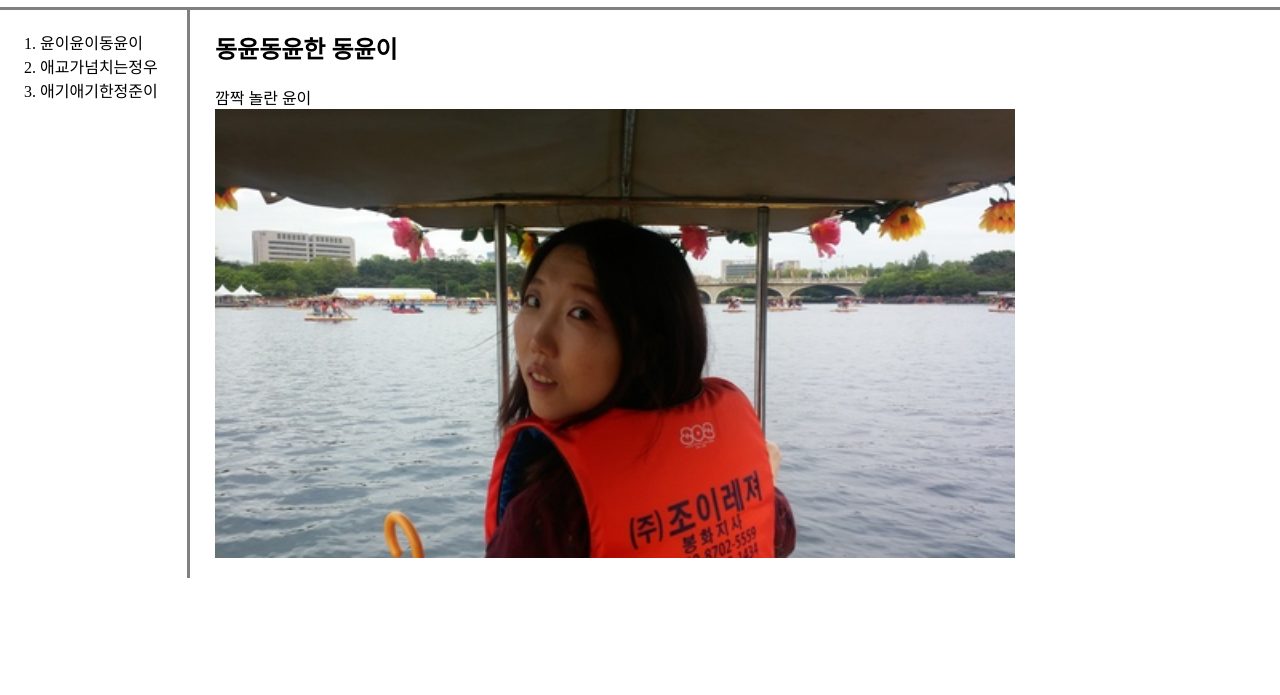
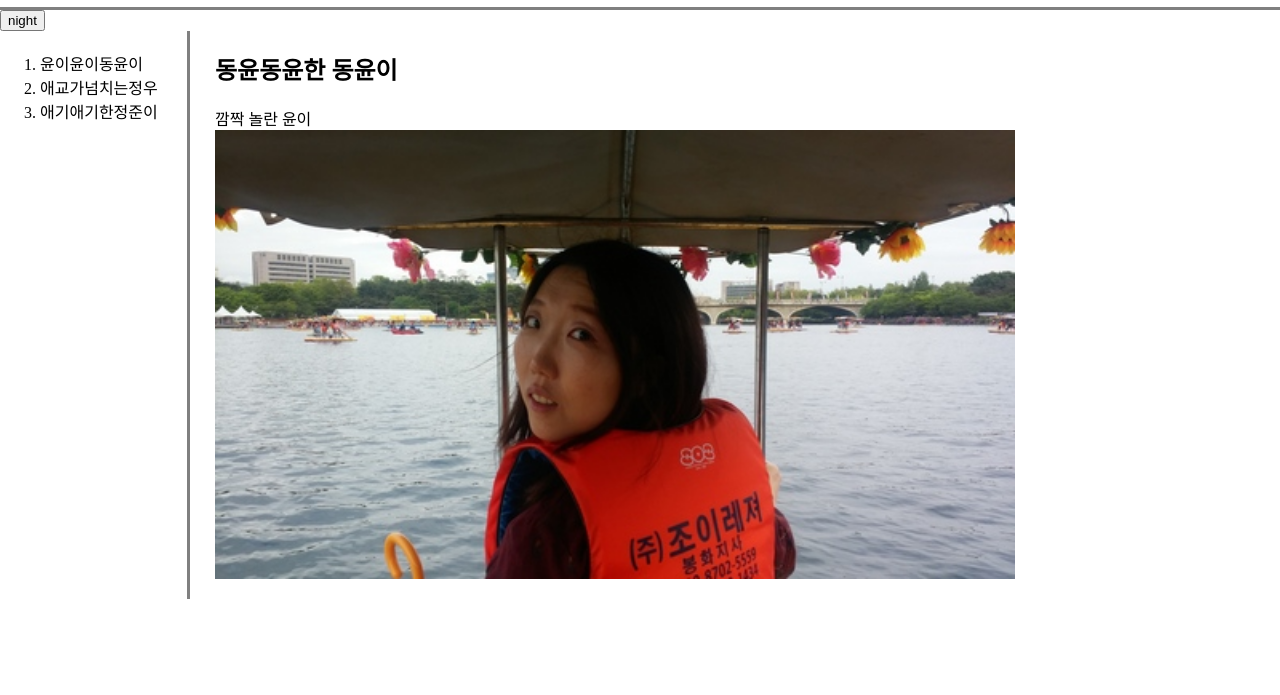
Before and after one commit to seoju/family, a plain HTML site: page 1.html in a window 1280 px wide. Shown: the part 105-800 px from the top of the page. Drawn offline with Linux system fonts and the light colour scheme.

Commit message:
Add files via upload

```diff
--- a/1.html
+++ b/1.html
@@ -9,6 +9,19 @@
 </head>
 <body>
 <h1><a href="index.html">정우정준동윤주형이네</a></h1>
+
+  <input type="button" value="night" onclick="
+    var tar = document.querySelector('body');
+    if(this.value === 'night'){
+      tar.style.backgroundColor = 'black';
+      tar.style.color = 'white';
+      this.value  = 'day';
+    }else{
+      tar.style.backgroundColor = 'white';
+      tar.style.color = 'black';
+      this.value  = 'night';
+    }
+  ">
 <div id="gri">
   <ol>
     <li><a href="1.html">윤이윤이동윤이</a></li>
```
